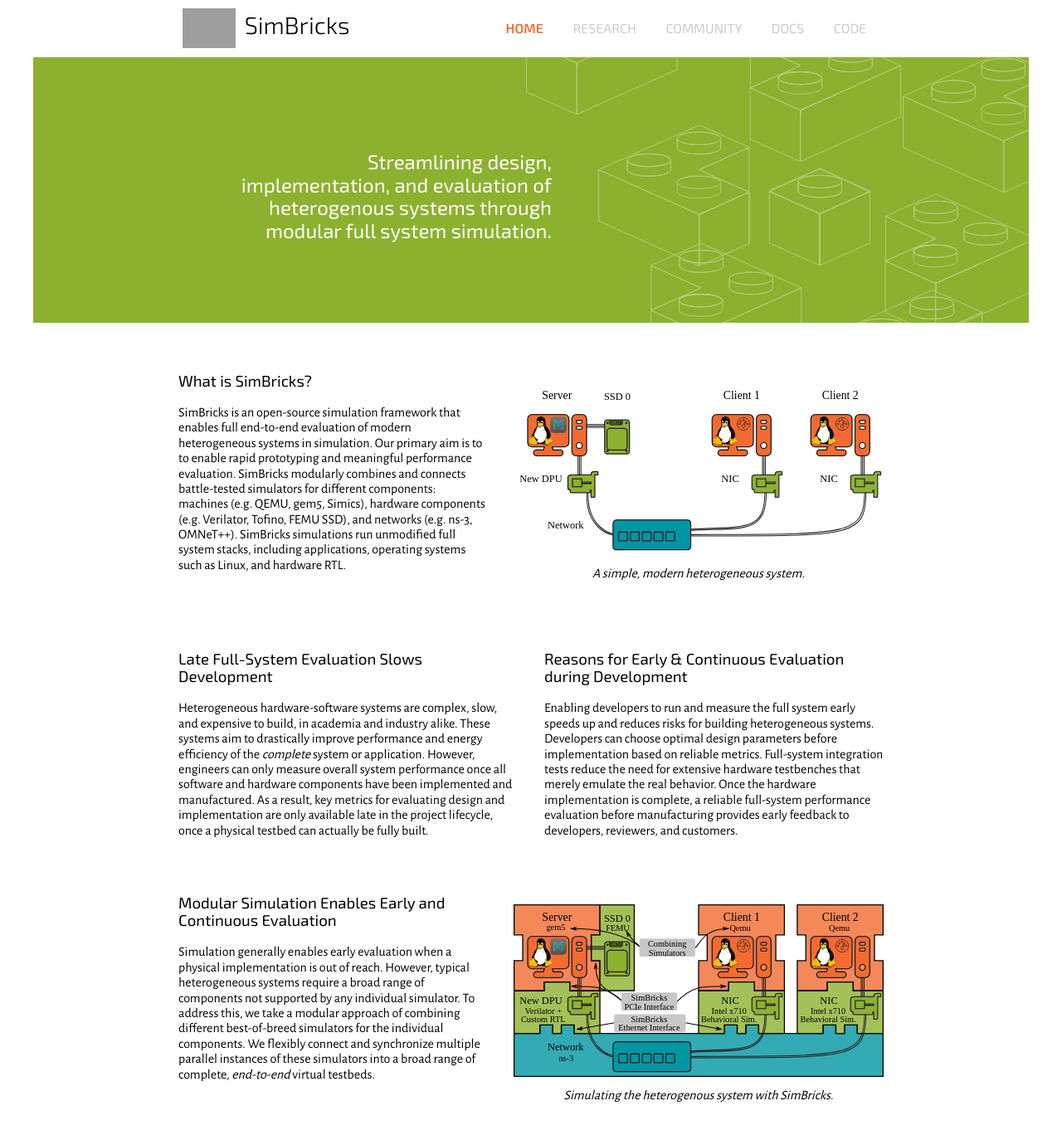
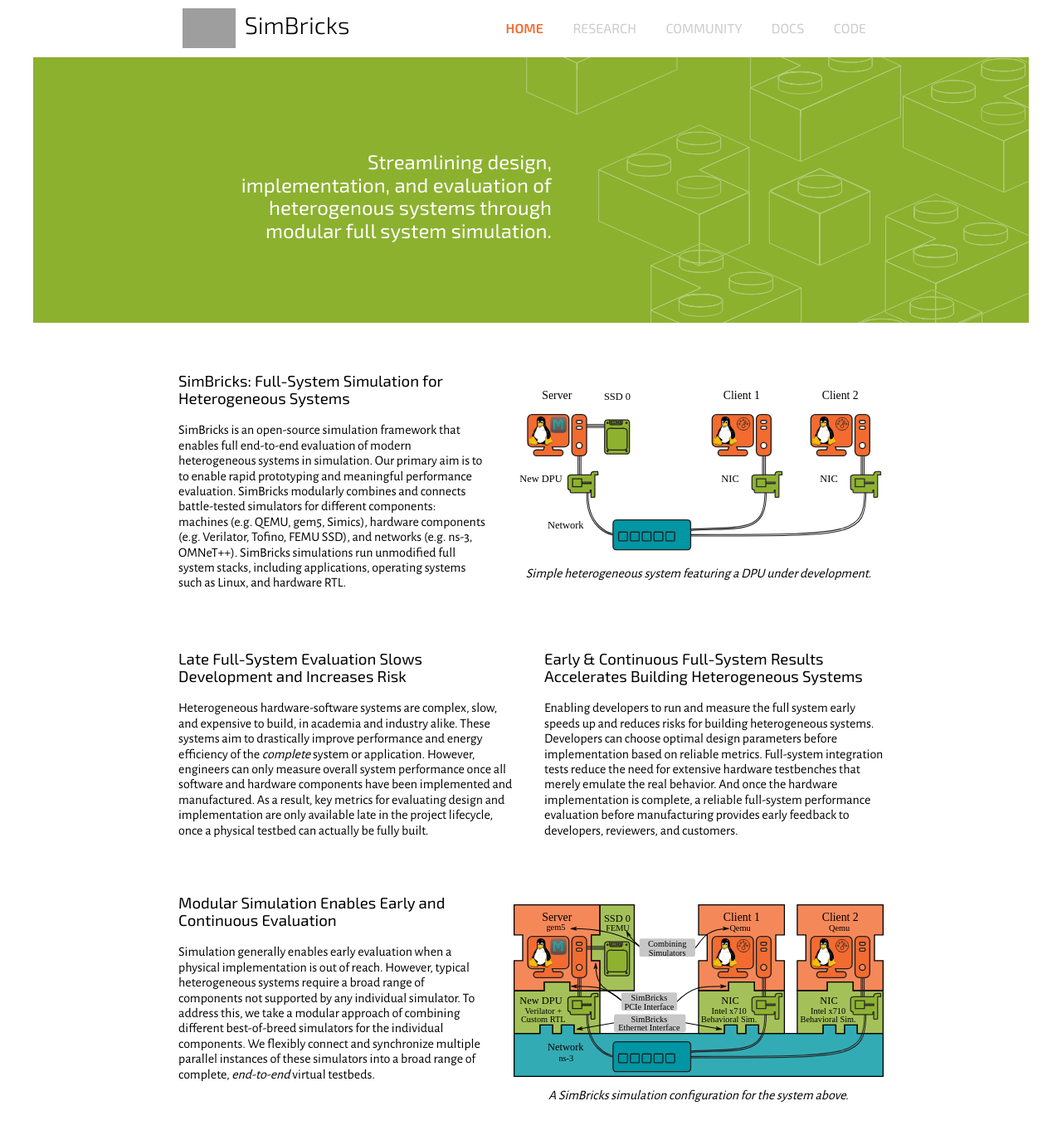
Before and after one commit to simbricks/simbricks.github.io, a Jekyll site: the page built from _pages/about.md, in a window 1280 px wide and 1400 px high. Shown: the top 1368 px of the window at 83% size. Built offline with Jekyll 4.4.1, drawn with Linux system fonts in a browser that asks for light colours; grey boxes are pictures that could not be loaded.

Commit message:
another iteration on titles in about section

```diff
--- a/_pages/about.md
+++ b/_pages/about.md
@@ -12,7 +12,7 @@
 {::options parse_block_html="true" /}
 <div class="block-50">
 
-## What is SimBricks?
+## SimBricks: Full-System Simulation for Heterogeneous Systems
 SimBricks is an open-source simulation framework that enables full end-to-end
 evaluation of modern heterogeneous systems in simulation. Our primary aim is to
 to enable rapid prototyping and meaningful performance evaluation. SimBricks
@@ -31,14 +31,15 @@
         alt="Example of a heterogeneous system configuration with three
         hosts, a server with the DPU being built and an SSD and two clients with
         regular NICs. All hosts are connected to a network of just one switch."/>
-<figcaption>A simple, modern heterogeneous system.</figcaption>
+<figcaption>Simple heterogeneous system featuring a DPU under development.
+</figcaption>
 </figure>
 </div>
 
 {::options parse_block_html="true" /}
 <div class="block-50">
 
-## Late Full-System Evaluation Slows Development
+## Late Full-System Evaluation Slows Development and Increases Risk
 Heterogeneous hardware-software systems are complex, slow, and expensive to
 build, in academia and industry alike. These systems aim to drastically improve
 performance and energy efficiency of the *complete* system or application.
@@ -53,13 +54,13 @@
 {::options parse_block_html="true" /}
 <div class="block-50">
 
-## Reasons for Early & Continuous Evaluation during Development
+## Early & Continuous Full-System Results Accelerates Building Heterogeneous Systems
 
 Enabling developers to run and measure the full system early speeds up and
 reduces risks for building heterogeneous systems. Developers can choose optimal
 design parameters before implementation based on reliable metrics. Full-system
 integration tests reduce the need for extensive hardware testbenches that merely
-emulate the real behavior. Once the hardware implementation is complete, a
+emulate the real behavior. And once the hardware implementation is complete, a
 reliable full-system performance evaluation before manufacturing provides early
 feedback to developers, reviewers, and customers.
 
@@ -92,6 +93,6 @@
         NIC simulated through Verilator. The two clients are simulated in QEMU
         and connect to a PCIe behavioral NIC model. All three hosts are
         connected through a network simulated in ns-3.">
-<figcaption>Simulating the heterogenous system with SimBricks.</figcaption>
+<figcaption>A SimBricks simulation configuration for the system above.</figcaption>
 </figure>
 </div>
```
